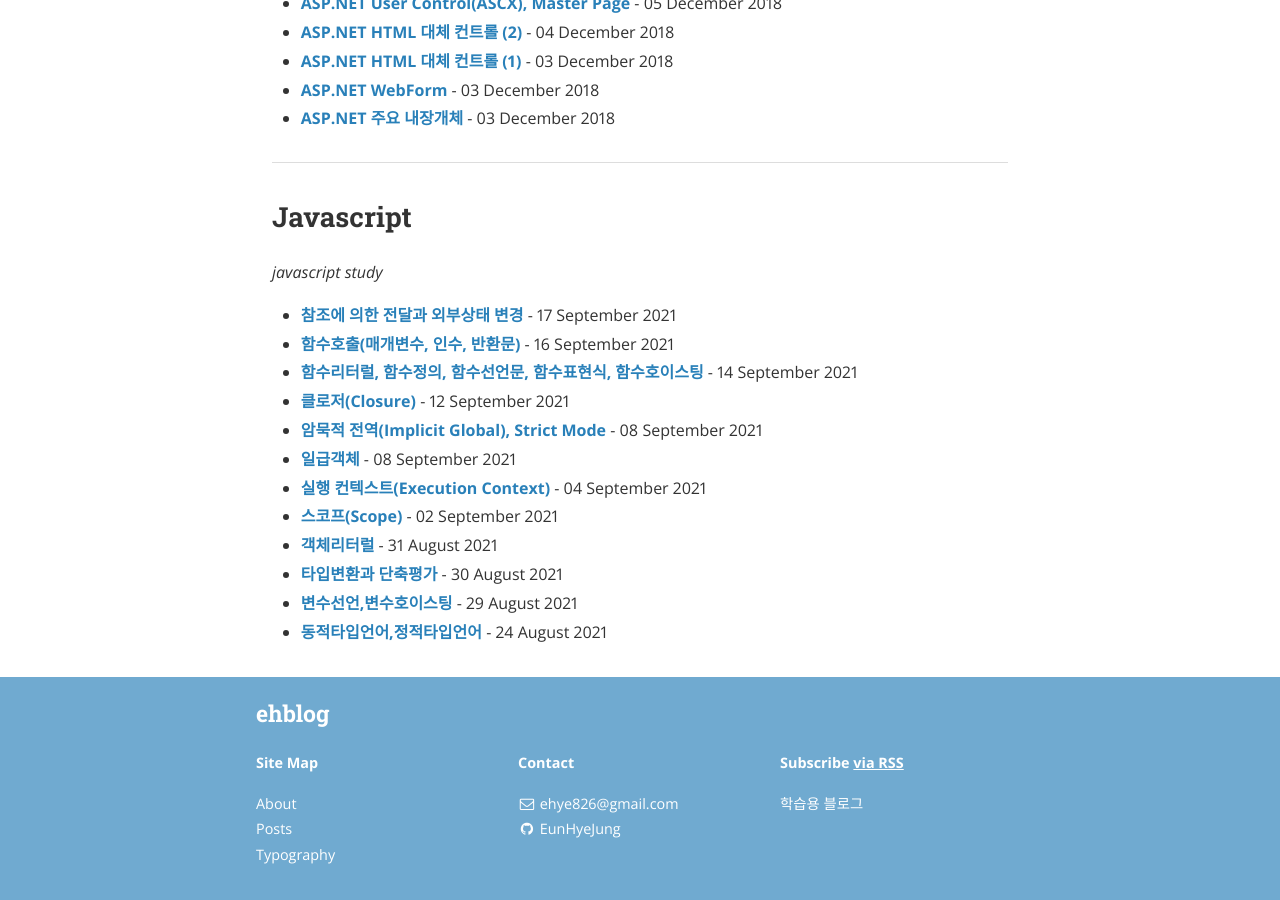
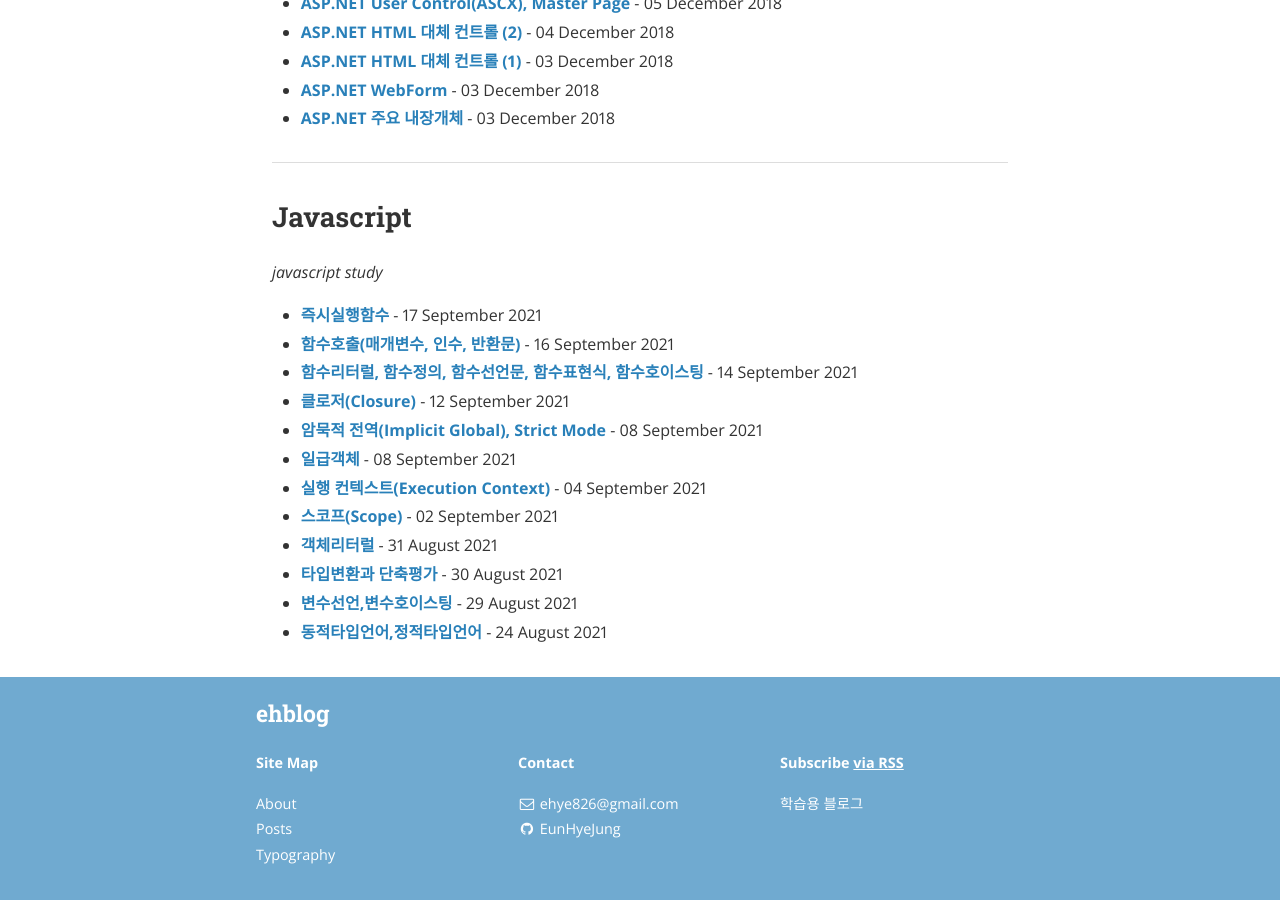
Before and after one commit to EunHyeJung/EunHyeJung.github.io, a Jekyll site: the page built from index.html, in a window 1280 px wide and 900 px high, scrolled down 4851 px. Built offline with Jekyll 4.4.1, drawn with Linux system fonts in a browser that asks for light colours; nearby versions of some CDN libraries; the list of posts is cut into pages by our own code; some of the changed lines change nothing that is shown.

Commit message:
즉시실행함수 내용정리

````diff
--- a/_posts/JavaScript/2021-09-17-JsStudy12.md
+++ b/_posts/JavaScript/2021-09-17-JsStudy12.md
@@ -1,46 +1,59 @@
 ---
 layout: post
-title:  "참조에 의한 전달과 외부상태 변경"
+title:  "즉시실행함수"
 date:   2021-09-17
 author: EunHye Jung
 categories: javascript
 comment : true
-tags:  JS함수 자바스크립트 JavaScript
+tags:  즉시실행함수 JS함수 자바스크립트 JavaScript
 cover:  "/assets/instacode.png"
 ---
 
-### 참조에 의한 전달과 외부상태 변경
+### 즉시 실행 함수
 
-* 원시값은 값에 의한 전달(pass by value), 객체는 참조에 의한 전달(pass by reference) 방식으로 동작한다.
-  매개변수도 함수 몸체 내부에서 변수와 동일하게 취급되므로
-  매개변수 또하 타입에 따라 값에 의한 전달, 참조에 의한 전달방식을 그대로 따른다.
+* 함수 정의와 동시에 즉시 호출되는 함수를 `즉시 실행 함수(IFE, Immediately Invoked Function Expression)`라고 한다.
+  즉시 실행 함수는 단 한번만 호출되며 다시 호출할 수 없다.
+* 즉시 실행 함수는 익명함수를 사용하는 것이 일반적이다.
+  (기명 즉시 실행 함수도 사용할 수도 있음)
+  기명함수는 함수 선언문이 아니라 함수 리터럴로 평가되며, 함수 이름은 함수몸체에서만 참조할 수 있는 식별자이므로 즉시 실행함수를 다시 호출할 수는 없다.
   ```javascript
-  function changeVal(primitive, obj) {
-     primitive += 100;
-     obj.name = 'Kim';
-  }
+  // 익명 즉시 실행 함수
+  (function() {
+      var a = 3;
+      var b = 5;
+      return a * b;
+  }());
 
-  var num = 100;
-  var person = { name : 'Lee' };
+  // 기명 즉시 실행 함수
+  (function() {
+      var a = 3;
+      var b = 5;
+      return a * b;
+  }());
 
-  console.log(num);     // 100
-  console.log(person);  // { name : 'Lee'}
+  foo();   // ReferenceError: foo is not defined.
+  ```
+* 즉시 실행 함수는 반드시 그룹 연산자(...)로 감싸야 한다.
+* 즉시 실행 함수도 일반 함수처럼 값을 반환할 수 있고 인수를 전달할 수도 있다.
+  ```javascript
+  var res = (function(a, b) {
+    return a * b;
+  }(3, 5));
 
-  // 원시값은 값 자체가 복사되어 전달되고 객체느 참조값이 복사되어 전달한다.
-  changeVal(num, person);
+  console.log(res); // 15
+  ```
+ * 즉시 실행 함수내에 코드를 모아 두면 변수나 함수의 이름 충돌을 방지할 수 있다.
+   모든 코드를 즉시 실행 함수로 감싸면 모든 변수는 즉시실행함수의. 지역변수가 된다.
+   이러한 특성을 이용하면 전역변수 사용을 제한할 수 있다.
+   이 방법은 라이브러리 등에서 자주 사용된다.
+   ```javascript
+   (function() {
+       var foo = 10;    // 즉시 실행함수의 지역 변수
+       // ...
+   }());
 
-  console.log(num);     // 100
-  console.log(person);  // { name : "Kim" }
-  ```
-  함수 외부에서 함수 몸체 내부로 전달한 원시값은 원본을 변경하는 어떠한 부수효과가 발생하지 않는다.
-  함수 외부에서 함수 몸체 내부 전달한 참조값에 의해 원본 객체가 변경되는 부수효과가 발생한다.
-* 복잡한 코드에서 의도치 않은 객체의 변경을 추적하는 것은 어려운 일이다.
-  객체의 변경을 추적하려며 옵저버(Observer) 패턴 등을 통해 객체르 참조를 공유하는 모든 이들에게 변경사실을 통지하고 이에 대처하는 추가 대응이 필요하다.
-  이러한 문제의 해결 방법 중 하나는 객체를 불변 객체(immutable object)로 만들어 사용하는 것이다.
-  객체의 복사본을 새롭게 생성하는 것은 비용이 들지만 객체를 마치 원시값처럼 변경가능한값으로 동작하게 만드는 것이다.
-  이를 통해 외부 상태가 변경되는 부수효괄 없앨 수 있다.
-* 외부 상태를 변경하지 않고 외부 상태에 의존하지도 않는 함수를 `순수함수`라한다.
-  순수 함수를 통해 부수효과를 최대한 억제하여 오류를 피하고 프로그램의 안정성을 높이려는 프로그래밍을 함수형 프로그래밍이라 한다.
+   console.log(foo);     // ReferenceError: foo is not defined.
+   ```.
 
 - - -
 
````
